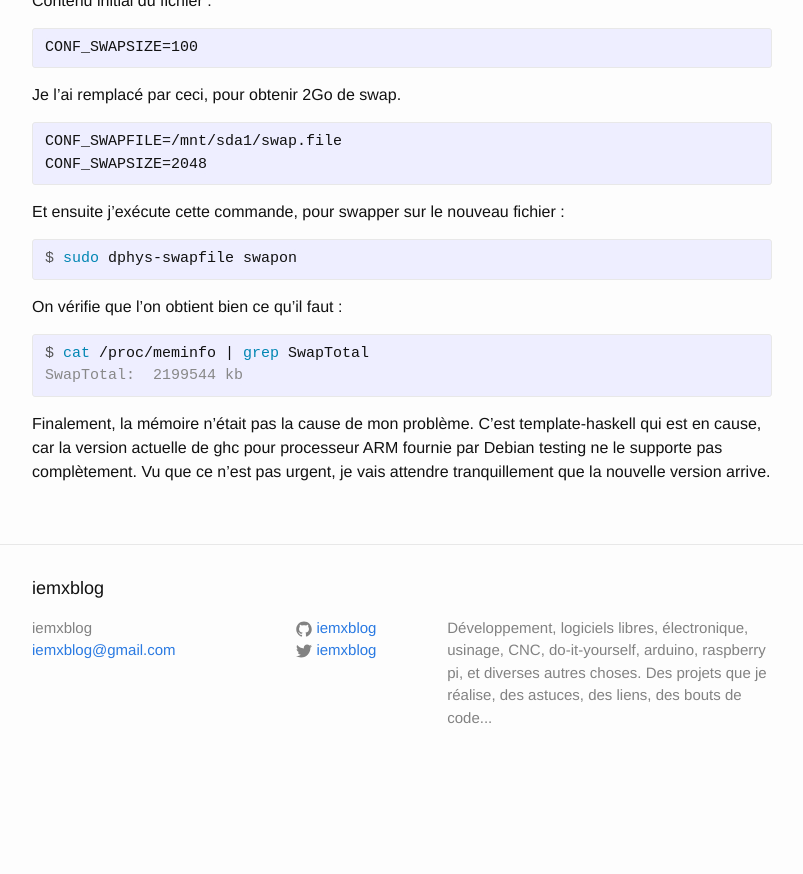
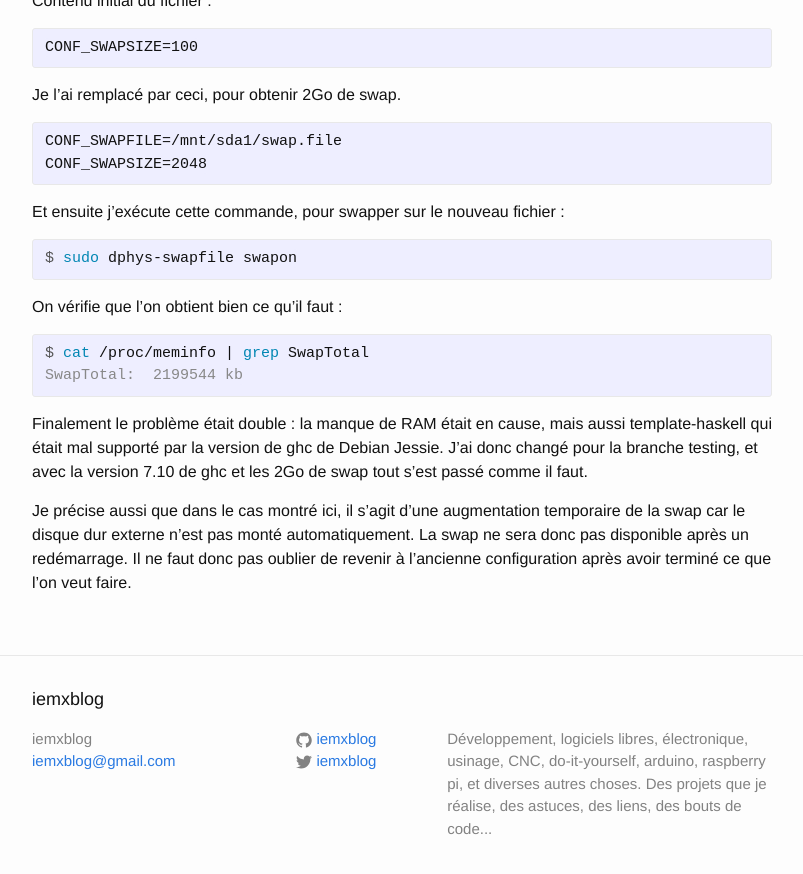
Before and after one commit to iemxblog/iemxblog.github.io, a Jekyll site: the page built from _posts/2016-02-01-augmenter-swap-raspberry-pi.markdown, in a window 1280 px wide and 900 px high, scrolled down 780 px. Shown: the top 874 px of the window, without its empty margins (238-1041 px from the left). Built offline with Jekyll 4.4.1, drawn with Linux system fonts in a browser that asks for light colours; before the commit the page ends 1569 px from its top, so only the background shows below that; some of the changed text lies outside the part shown.

Commit message:
Mise à jour de l'article sur la swap du raspberry

```diff
--- a/_posts/2016-02-01-augmenter-swap-raspberry-pi.markdown
+++ b/_posts/2016-02-01-augmenter-swap-raspberry-pi.markdown
@@ -52,4 +52,6 @@ SwapTotal:  2199544 kb
 {% endhighlight %}
 
 
-Finalement, la mémoire n'était pas la cause de mon problème. C'est template-haskell qui est en cause, car la version actuelle de ghc pour processeur ARM fournie par Debian testing ne le supporte pas complètement. Vu que ce n'est pas urgent, je vais attendre tranquillement que la nouvelle version arrive.
+Finalement le problème était double : la manque de RAM était en cause, mais aussi template-haskell qui était mal supporté par la version de ghc de Debian Jessie. J'ai donc changé pour la branche testing, et avec la version 7.10 de ghc et les 2Go de swap tout s'est passé comme il faut.
+
+Je précise aussi que dans le cas montré ici, il s'agit d'une augmentation temporaire de la swap car le disque dur externe n'est pas monté automatiquement. La swap ne sera donc pas disponible après un redémarrage. Il ne faut donc pas oublier de revenir à l'ancienne configuration après avoir terminé ce que l'on veut faire.
```
Also changed, not shown: other parts of _posts/2016-02-01-augmenter-swap-raspberry-pi.markdown (+1 -1 lines).
